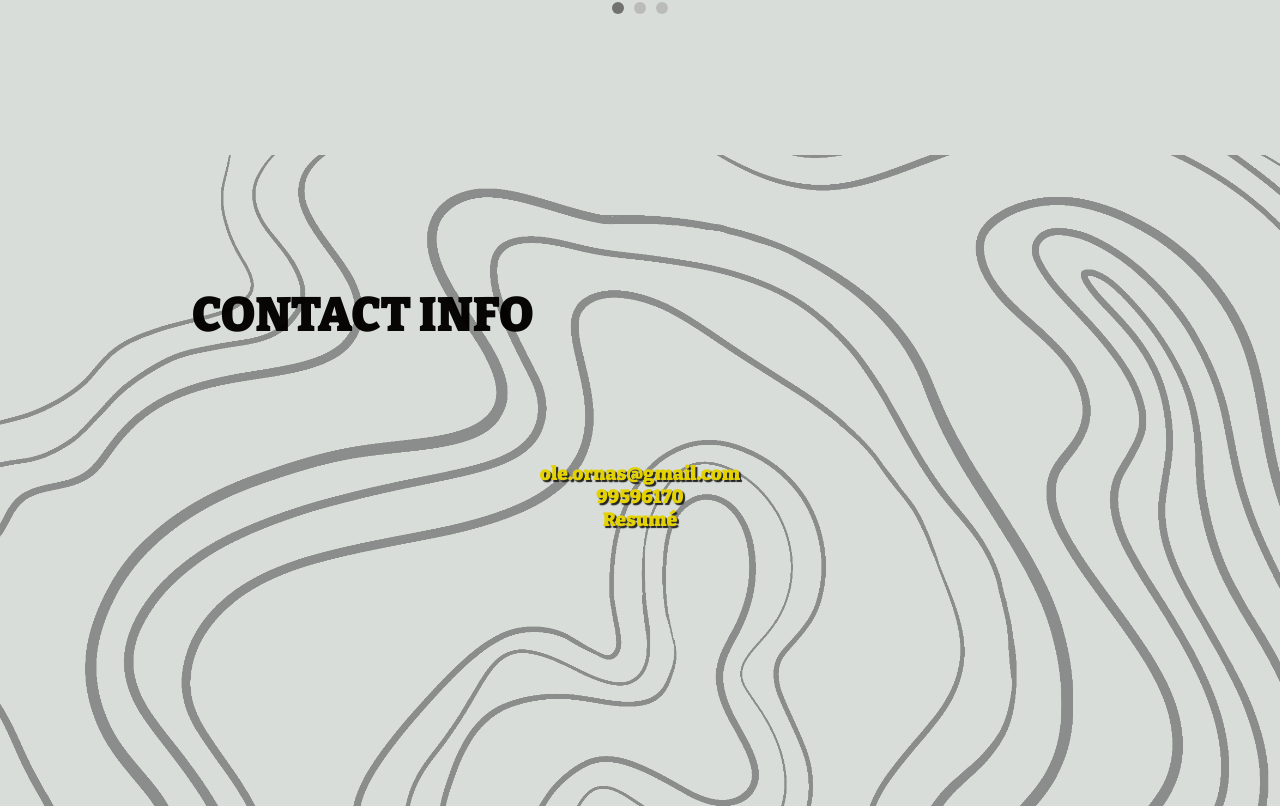
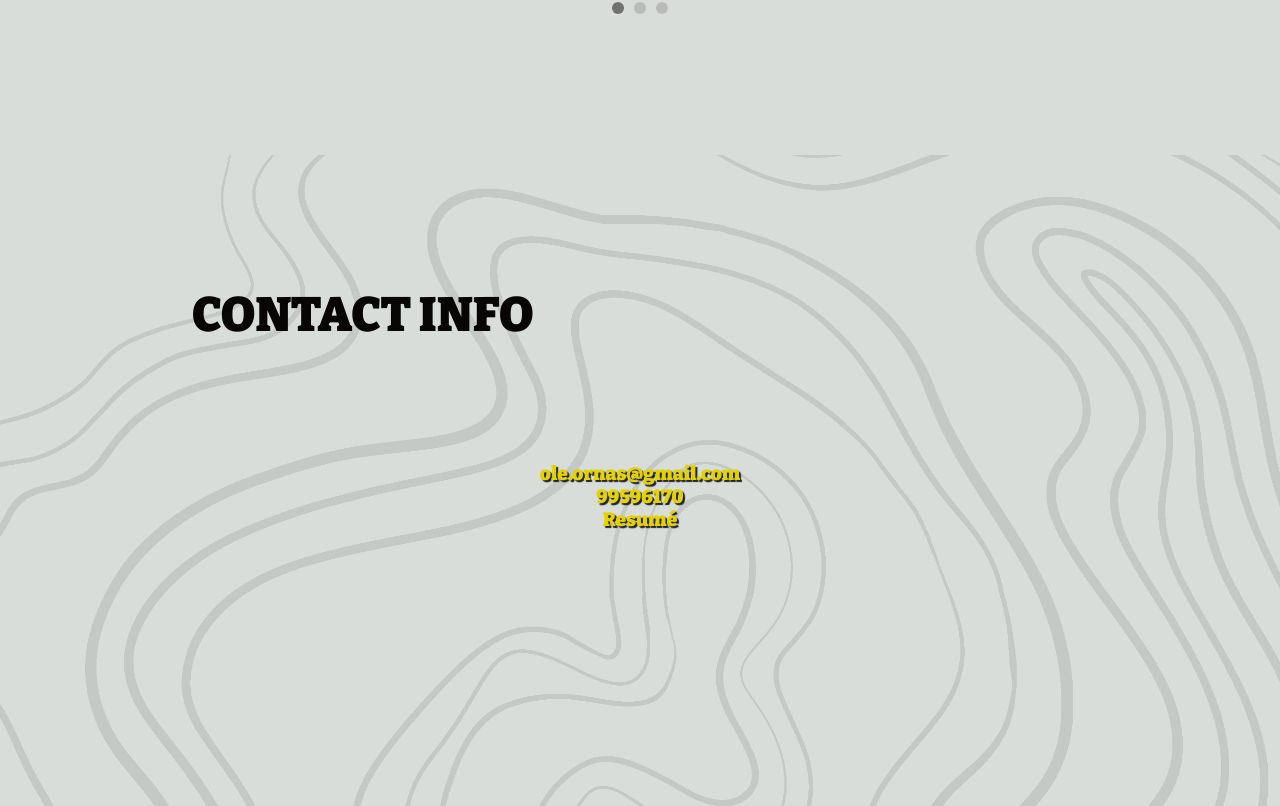
Before and after one commit to ole-mor/portfolio-app-2, a React (Create React App) app: page / in a window 1280 px wide. Shown: the part 2234-3040 px from the top of the page. Built offline with nearby package versions, Linux system fonts and the light colour scheme.

Commit message:
version 1.1.1

```diff
--- a/src/App.css
+++ b/src/App.css
@@ -667,7 +667,7 @@ html, body {
 
   .about-me {
     position: absolute;
-    top: 50%;
+    top: 46%;
     left: -16%;
     transform: rotate(90deg);
   }
@@ -756,7 +756,7 @@ html, body {
   .projects-me {
     position: absolute;
     font-size: 2rem;
-    top: 45%;
+    top: 40%;
     left: -14%;
     transform: rotate(90deg);
   }
@@ -1096,7 +1096,7 @@ html, body {
 }
 
 .squigliz {
-  opacity: 0.6;
+  opacity: 0.3;
 }
 
 .squigliz-darkmode {
```
